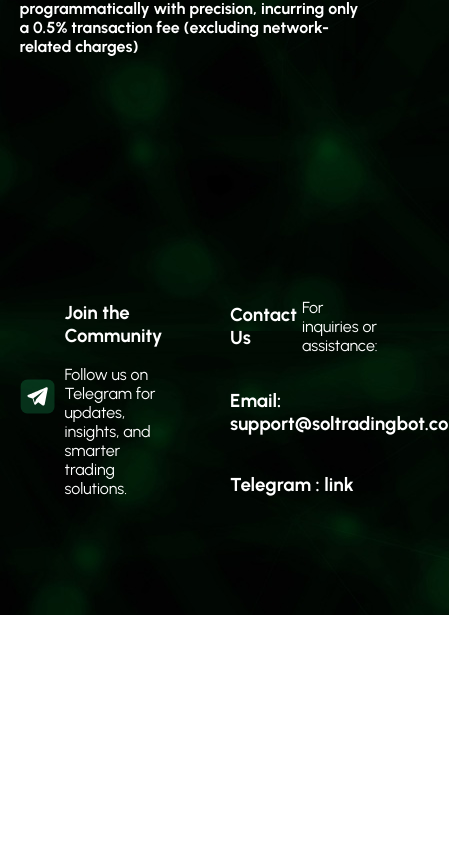
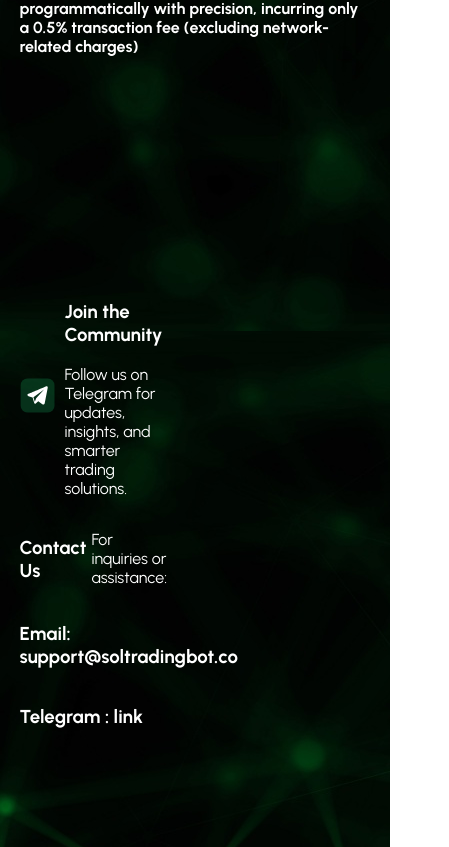
Before and after one commit to Joebakid/pumpAction, a React (Create React App) app: page / in a window 390 px wide. Shown: the part 4469-5316 px from the top of the page, 449 px wide, since content can reach past the window. Before the commit the page ends 5084 px from the top, so only its background shows below. Built offline with nearby package versions, Linux system fonts and the light colour scheme.

Commit message:
responsivness of footer

```diff
--- a/src/App.css
+++ b/src/App.css
@@ -596,9 +596,9 @@
 
 /* //////////////// */
 
-/* footer {
-  background-color: #050505;
-} */
+footer {
+  background-color: #05050500;
+}
 
 .footer-container {
   display: flex;
@@ -787,4 +787,9 @@
     justify-content: center;
     align-items: center;
   }
+
+  /* FOOTER */
+  .footer-container {
+    flex-direction: column;
+  }
 }
```
